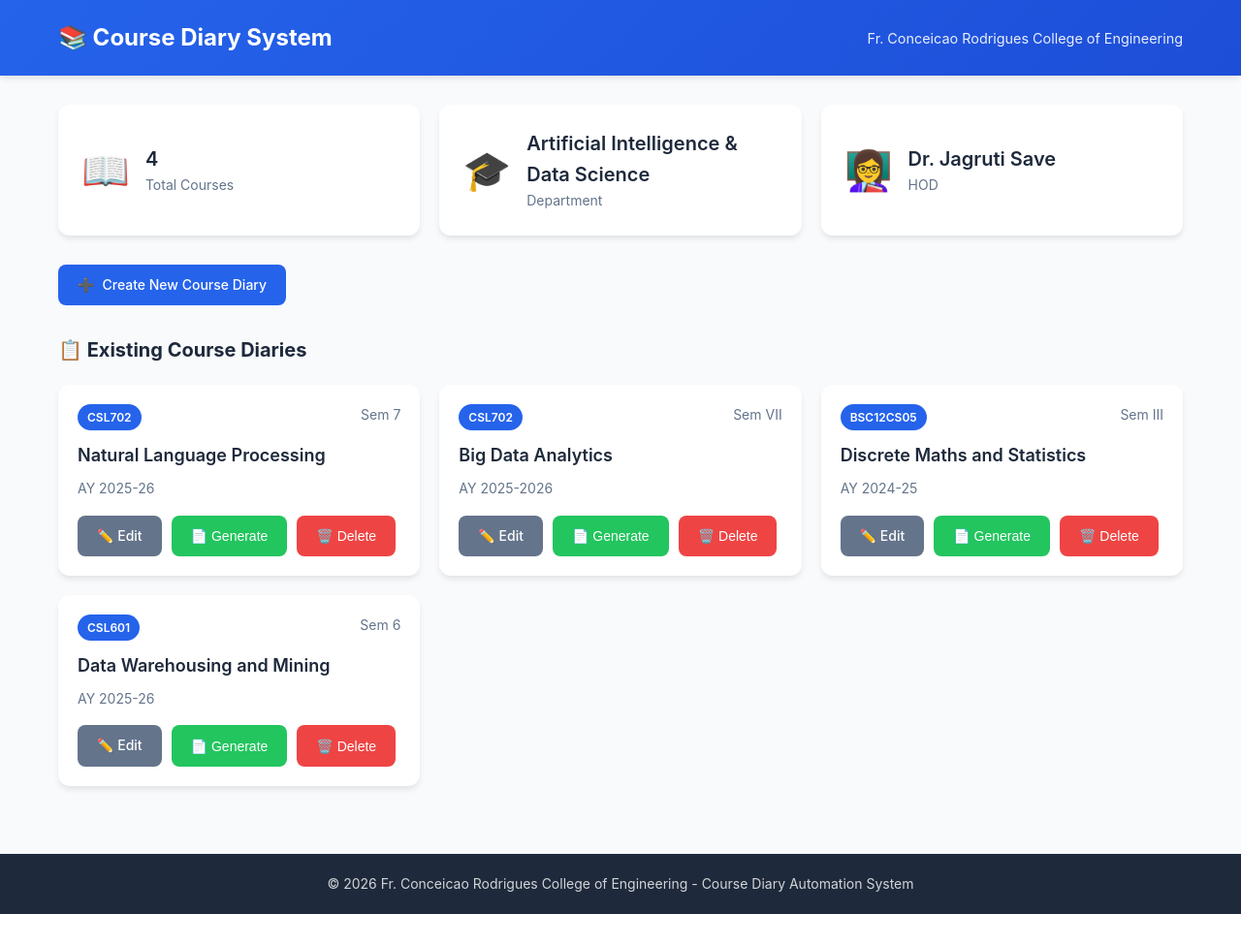
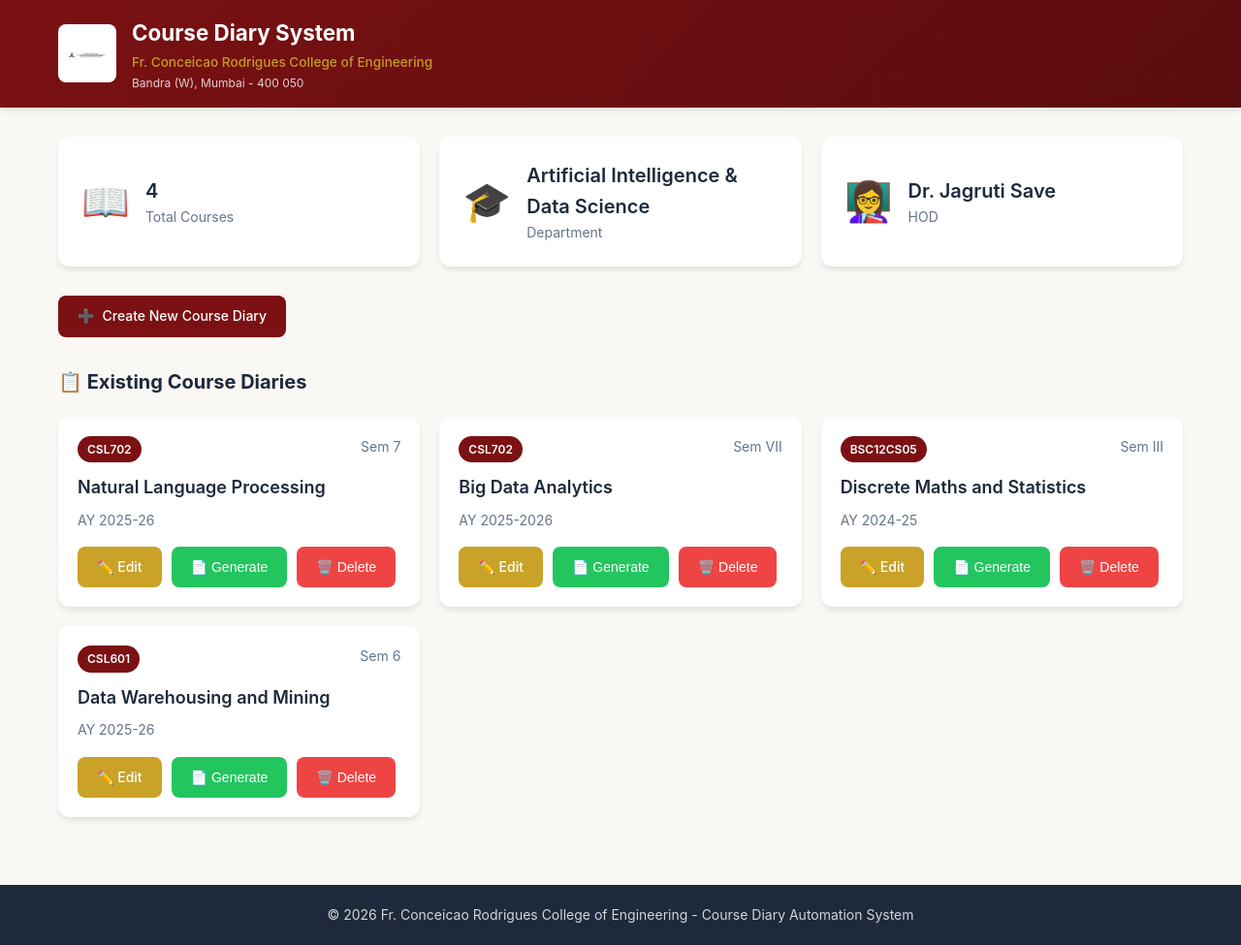
Before and after one commit to frcrcfaculty-commits/Course-Diary-System, a Flask app: page / in a window 1280 px wide. Shown: the whole page at 97% size. Before the commit the page ends 943 px from the top, so only its background shows below. Run offline with Flask 3, Linux system fonts and the light colour scheme.

Commit message:
Rebrand for Fr. Conceicao Rodrigues College of Engineering
- Updated color scheme to maroon (#7B1113) and gold (#C9A227)
- Added college logo to header on all pages
- Updated page titles to include Fr. C.R.C.E.
- Added college name and address in header
- Updated styling for consistent branding across templates

```diff
--- a/static/styles.css
+++ b/static/styles.css
@@ -1,13 +1,15 @@
-/* Course Diary Automation System - Styles */
+/* Course Diary System - Fr. Conceicao Rodrigues College of Engineering */
 
 :root {
-    --primary: #2563eb;
-    --primary-dark: #1d4ed8;
-    --secondary: #64748b;
+    --primary: #7B1113;
+    /* Maroon/Burgundy */
+    --primary-dark: #5a0c0e;
+    --secondary: #C9A227;
+    /* Gold accent */
     --success: #22c55e;
     --danger: #ef4444;
     --warning: #f59e0b;
-    --bg: #f8fafc;
+    --bg: #faf8f5;
     --bg-card: #ffffff;
     --text: #1e293b;
     --text-muted: #64748b;
@@ -39,7 +41,7 @@ body {
 .header {
     background: linear-gradient(135deg, var(--primary), var(--primary-dark));
     color: white;
-    padding: 20px 0;
+    padding: 16px 0;
     box-shadow: var(--shadow);
 }
 
@@ -49,16 +51,44 @@ body {
     align-items: center;
 }
 
+.logo-section {
+    display: flex;
+    align-items: center;
+    gap: 16px;
+}
+
+.college-logo {
+    width: 60px;
+    height: 60px;
+    object-fit: contain;
+    border-radius: 8px;
+    background: white;
+    padding: 4px;
+}
+
+.logo-text {
+    display: flex;
+    flex-direction: column;
+}
+
 .logo {
-    font-size: 1.5rem;
+    font-size: 1.4rem;
     font-weight: 700;
     color: white;
     text-decoration: none;
+    margin-bottom: 2px;
 }
 
 .institution {
-    font-size: 0.9rem;
-    opacity: 0.9;
+    font-size: 0.85rem;
+    opacity: 0.95;
+    color: var(--secondary);
+    font-weight: 500;
+}
+
+.address {
+    font-size: 0.75rem;
+    opacity: 0.8;
 }
 
 /* Dashboard */
--- a/templates/index.html
+++ b/templates/index.html
@@ -4,7 +4,7 @@
 <head>
     <meta charset="UTF-8">
     <meta name="viewport" content="width=device-width, initial-scale=1.0">
-    <title>Course Diary Automation System</title>
+    <title>Course Diary System | Fr. C.R.C.E.</title>
     <link rel="stylesheet" href="{{ url_for('static', filename='styles.css') }}">
 </head>
 
@@ -12,8 +12,15 @@
     <header class="header">
         <div class="container">
             <div class="header-content">
-                <h1 class="logo">📚 Course Diary System</h1>
-                <p class="institution">{{ institution.name }}</p>
+                <div class="logo-section">
+                    <img src="{{ url_for('static', filename='logo.png') }}" alt="Fr. C.R.C.E. Logo"
+                        class="college-logo">
+                    <div class="logo-text">
+                        <h1 class="logo">Course Diary System</h1>
+                        <p class="institution">Fr. Conceicao Rodrigues College of Engineering</p>
+                        <p class="address">Bandra (W), Mumbai - 400 050</p>
+                    </div>
+                </div>
             </div>
         </div>
     </header>
```
Also changed, not shown: templates/course_form.html (+5 -2 lines), templates/syllabus_setup.html (+13 -9 lines), static/logo.png (added).
